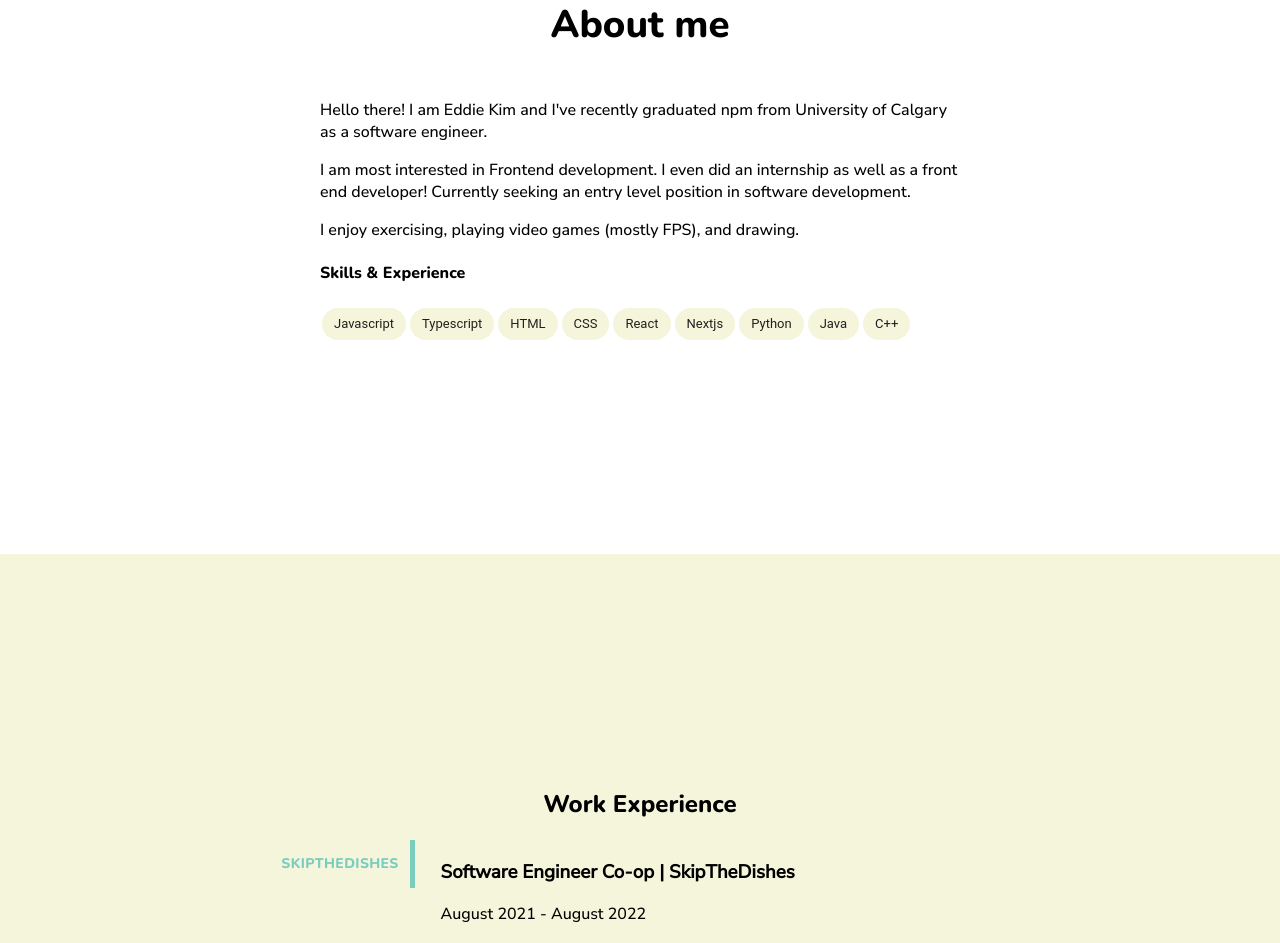
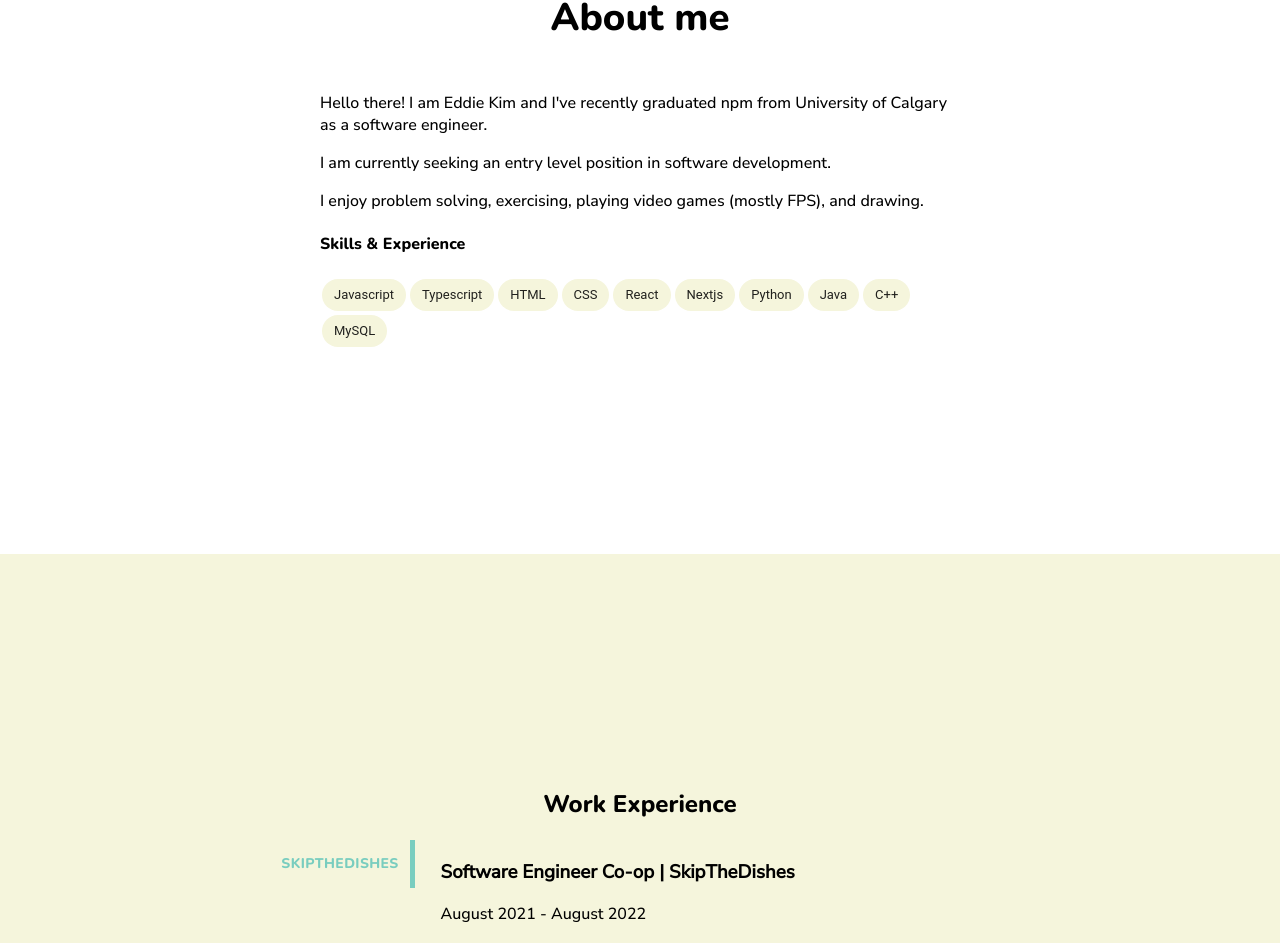
Before and after one commit to EddieSKim/Portfolio, a React (Create React App) app in the folder portfolio/: page / in a window 1280 px wide. Shown: the part 1046-1989 px from the top of the page. Built offline with nearby package versions, Linux system fonts and the light colour scheme.

Commit message:
Making changes to about section

```diff
--- a/portfolio/public/index.html
+++ b/portfolio/public/index.html
@@ -18,17 +18,11 @@
 
 <body>
   <noscript>You need to enable JavaScript to run this app.</noscript>
-  <div id="root"></div>
-  <!--
-      This HTML file is a template.
-      If you open it directly in the browser, you will see an empty page.
+  <div id="root">
+    <div class="loader-ctn">
 
-      You can add webfonts, meta tags, or analytics to this file.
-      The build step will place the bundled scripts into the <body> tag.
-
-      To begin the development, run `npm start` or `yarn start`.
-      To create a production bundle, use `npm run build` or `yarn build`.
-    -->
+    </div>
+  </div>
 </body>
 
 </html>
--- a/portfolio/src/components/about/About.js
+++ b/portfolio/src/components/about/About.js
@@ -12,6 +12,7 @@ const skills = [
     "Python",
     "Java",
     "C++",
+    "MySQL"
 ]
 
 function About() {
@@ -25,10 +26,10 @@ function About() {
                         Hello there! I am Eddie Kim and I've recently graduated npm from University of Calgary as a software engineer.
                     </p>
                     <p>
-                        I am most interested in Frontend development. I even did an internship as well as a front end developer! Currently seeking an entry level position in software development.
+                        I am currently seeking an entry level position in software development.
                     </p>
                     <p>
-                        I enjoy exercising, playing video games (mostly FPS), and drawing.
+                        I enjoy problem solving, exercising, playing video games (mostly FPS), and drawing.
                     </p>
                     <h4 className="skills-title">Skills & Experience</h4>
                     <div className="skills-wrapper">
```
